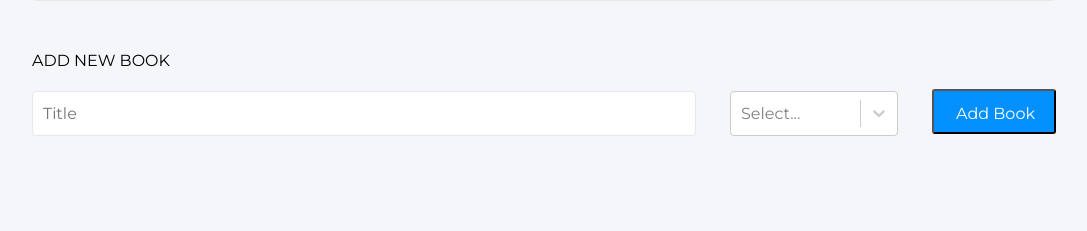
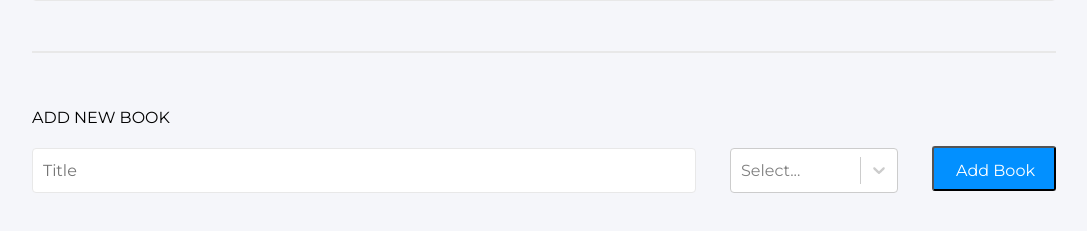
Before and after one commit to sergiocortessat/Redux_Bookstore, a React app: page / in a window 1280 px wide. Shown: the part 499-730 px from the top of the page, without its empty margins (96-1183 px from the left). Built offline with nearby package versions, Linux system fonts and the light colour scheme.

Commit message:
Add span  vertical linee bottom

```diff
--- a/src/CSS/BookForm.scss
+++ b/src/CSS/BookForm.scss
@@ -1,5 +1,14 @@
 $azure: #0290ff;
 $black-two: #121212;
+
+.vertical-line-1 {
+  display: block;
+  max-width: 80%;
+  margin: 0 auto 55px auto;
+  height: 0.125rem;
+  border: solid 1px #e8e8e8;
+  text-align: center;
+}
 
 .form-container {
   margin: 0 auto;
```
